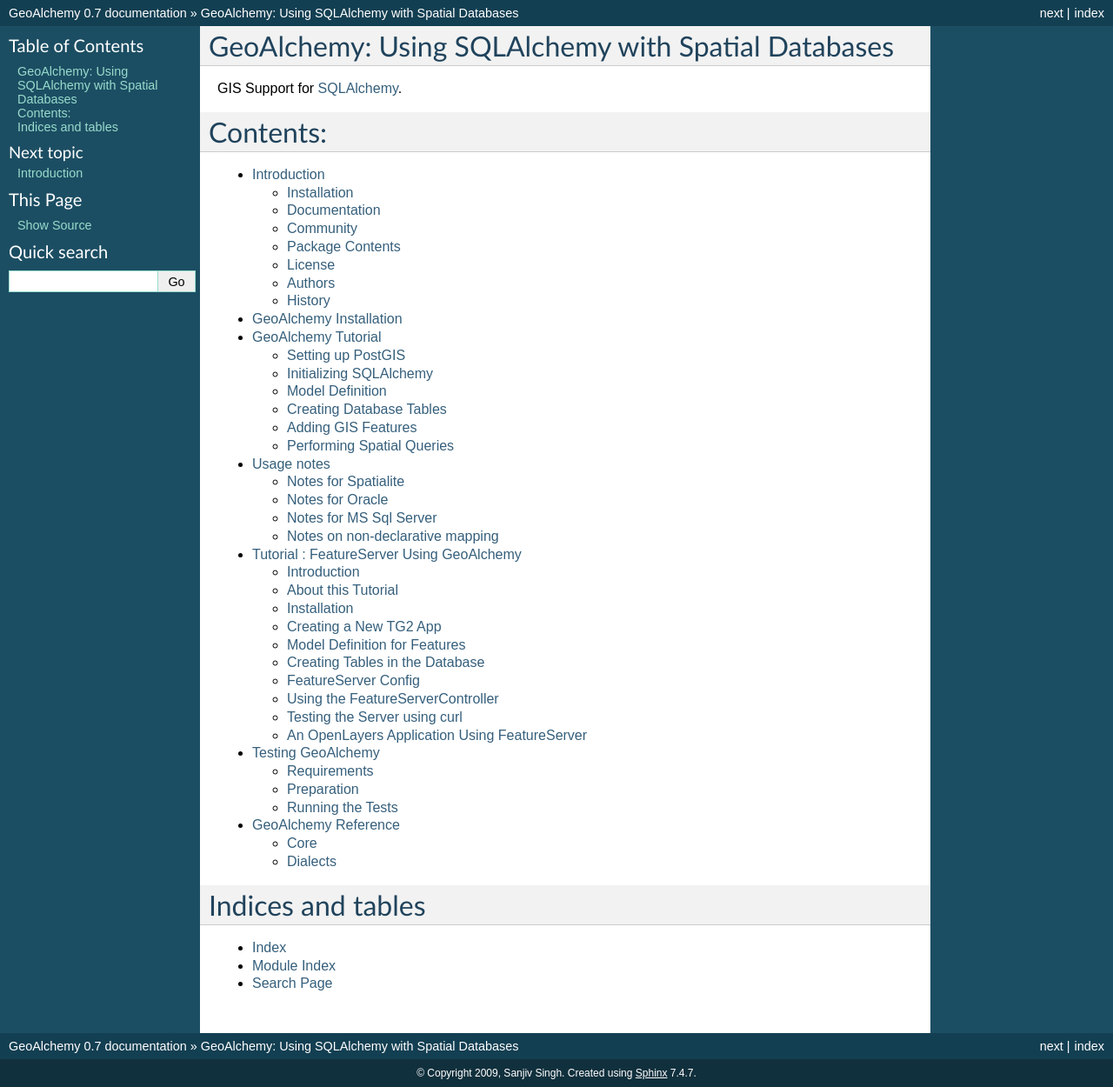
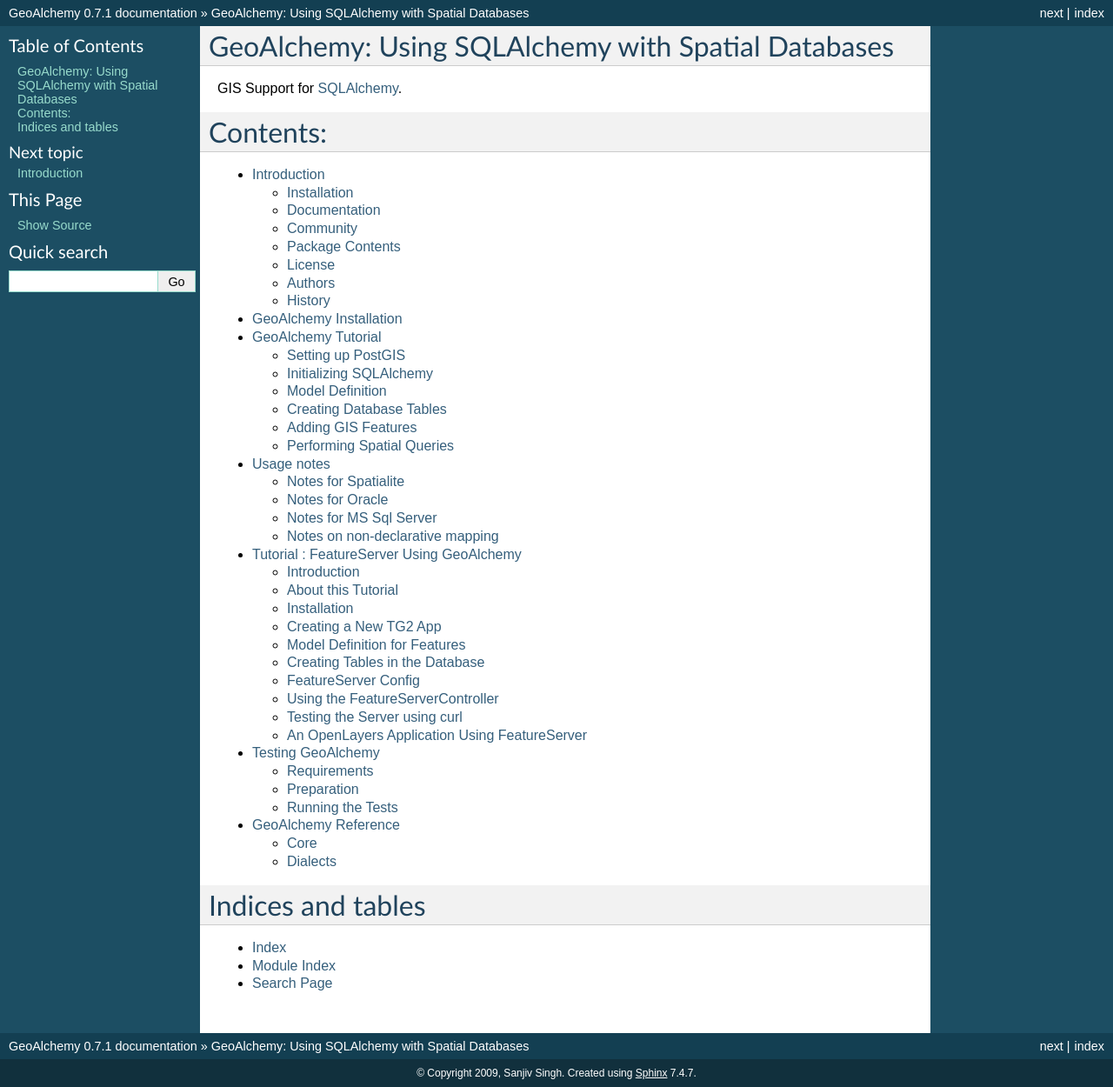
Before and after one commit to geoalchemy/geoalchemy, a Sphinx documentation site: the page built from doc/index.rst, in a window 1280 px wide. Shown: the whole page at 87% size. Built offline with Sphinx 7.4.7, drawn with Linux system fonts in a browser that asks for light colours.

Commit message:
get prepared for 0.7.1

```diff
--- a/doc/conf.py
+++ b/doc/conf.py
@@ -45,9 +45,9 @@
 # built documents.
 #
 # The short X.Y version.
-version = '0.7'
+version = '0.7.1'
 # The full version, including alpha/beta/rc tags.
-release = '0.7'
+release = '0.7.1'
 
 # The language for content autogenerated by Sphinx. Refer to documentation
 # for a list of supported languages.
--- a/setup.py
+++ b/setup.py
@@ -1,7 +1,7 @@
 from setuptools import setup, find_packages
 import sys, os
 
-version = '0.7'
+version = '0.7.1'
 
 setup(name='GeoAlchemy',
       version=version,
```
